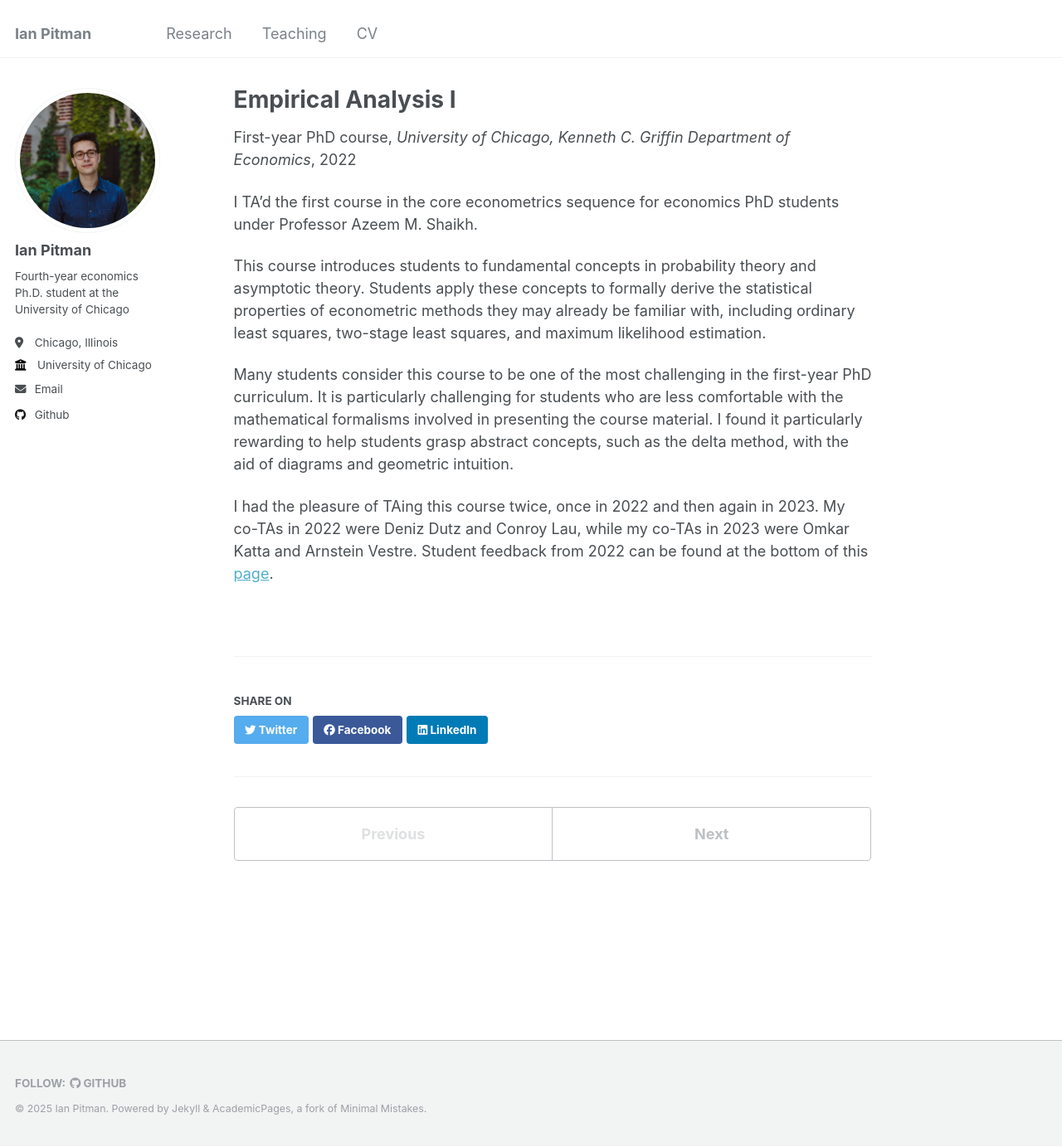
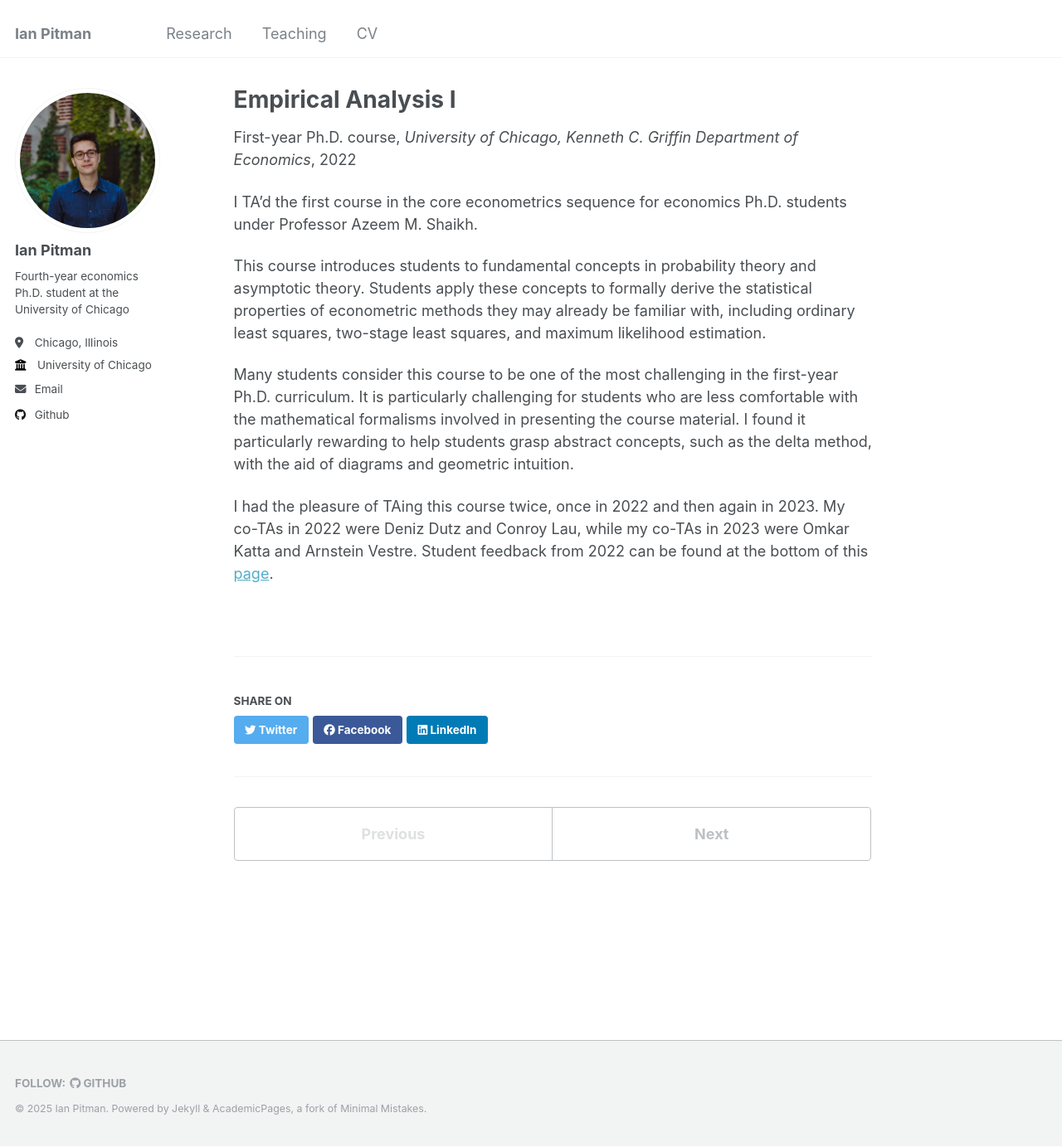
Before and after one commit to ipitman/ipitman.github.io, a Jekyll site: the page built from _teaching/Empirical-Analysis-I.md, in a window 1280 px wide and 1383 px high. Shown: the whole window at 83% size. Built offline with Jekyll 4.4.1, drawn with Linux system fonts in a browser that asks for light colours.

Commit message:
Added dots...

```diff
--- a/_teaching/Empirical-Analysis-I.md
+++ b/_teaching/Empirical-Analysis-I.md
@@ -1,16 +1,16 @@
 ---
 title: "Empirical Analysis I"
 collection: teaching
-type: "First-year PhD course"
+type: "First-year Ph.D. course"
 permalink: /teaching/empirical-analysis-i
 venue: "University of Chicago, Kenneth C. Griffin Department of Economics"
 date: 2022-09-01
 ---
 
-I TA'd the first course in the core econometrics sequence for economics PhD students under Professor Azeem M. Shaikh.
+I TA'd the first course in the core econometrics sequence for economics Ph.D. students under Professor Azeem M. Shaikh.
 
 This course introduces students to fundamental concepts in probability theory and asymptotic theory. Students apply these concepts to formally derive the statistical properties of econometric methods they may already be familiar with, including ordinary least squares, two-stage least squares, and maximum likelihood estimation.
 
-Many students consider this course to be one of the most challenging in the first-year PhD curriculum. It is particularly challenging for students who are less comfortable with the mathematical formalisms involved in presenting the course material. I found it particularly rewarding to help students grasp abstract concepts, such as the delta method, with the aid of diagrams and geometric intuition.
+Many students consider this course to be one of the most challenging in the first-year Ph.D. curriculum. It is particularly challenging for students who are less comfortable with the mathematical formalisms involved in presenting the course material. I found it particularly rewarding to help students grasp abstract concepts, such as the delta method, with the aid of diagrams and geometric intuition.
 
 I had the pleasure of TAing this course twice, once in 2022 and then again in 2023. My co-TAs in 2022 were Deniz Dutz and Conroy Lau, while my co-TAs in 2023 were Omkar Katta and Arnstein Vestre. Student feedback from 2022 can be found at the bottom of this [page](/files/Course-Feedback/Empirical-Analysis-I-Course-Feedback-2022.pdf).
```
Also changed, not shown: _teaching/Topics-in-Modern-Econometrics.md (+1 -1 lines).
